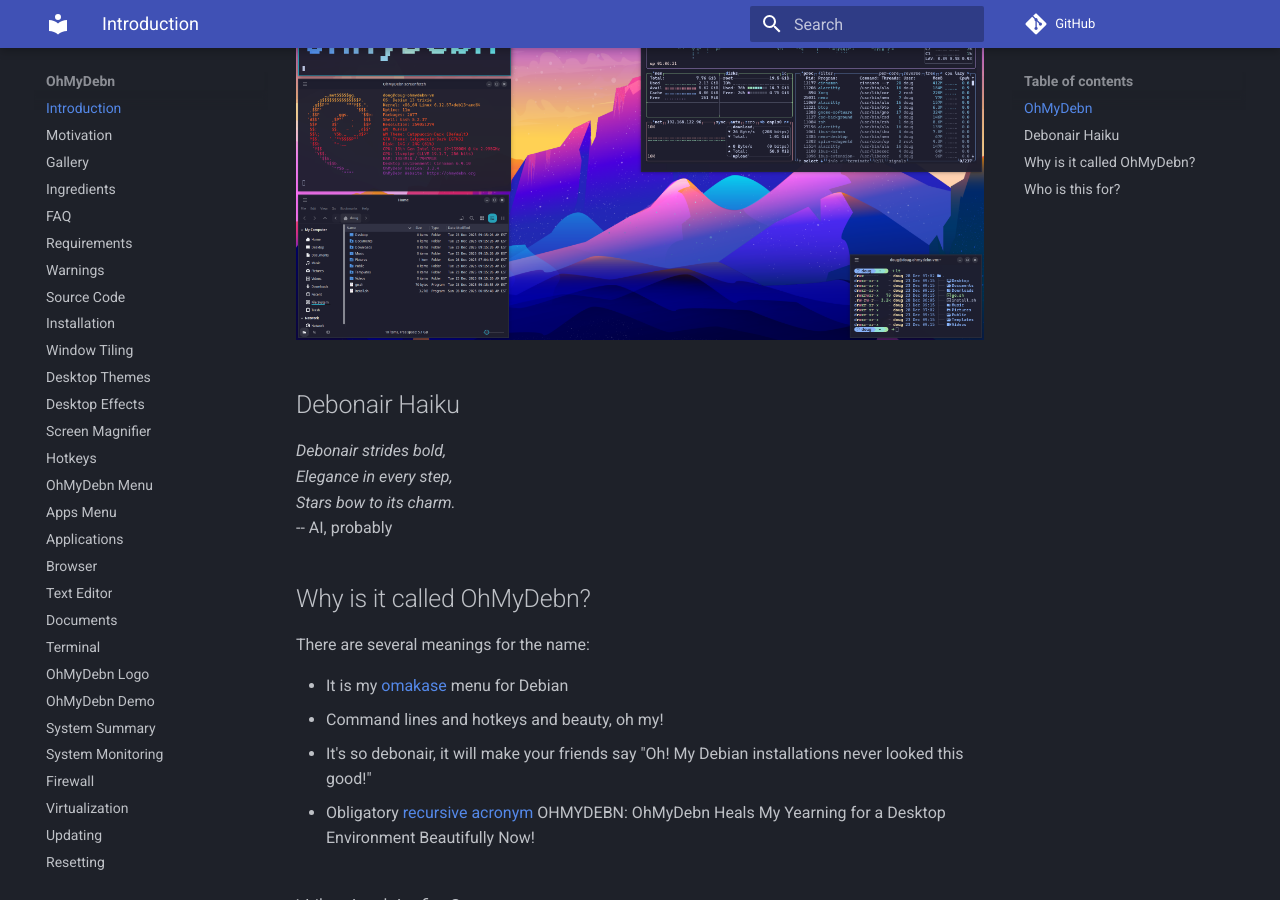
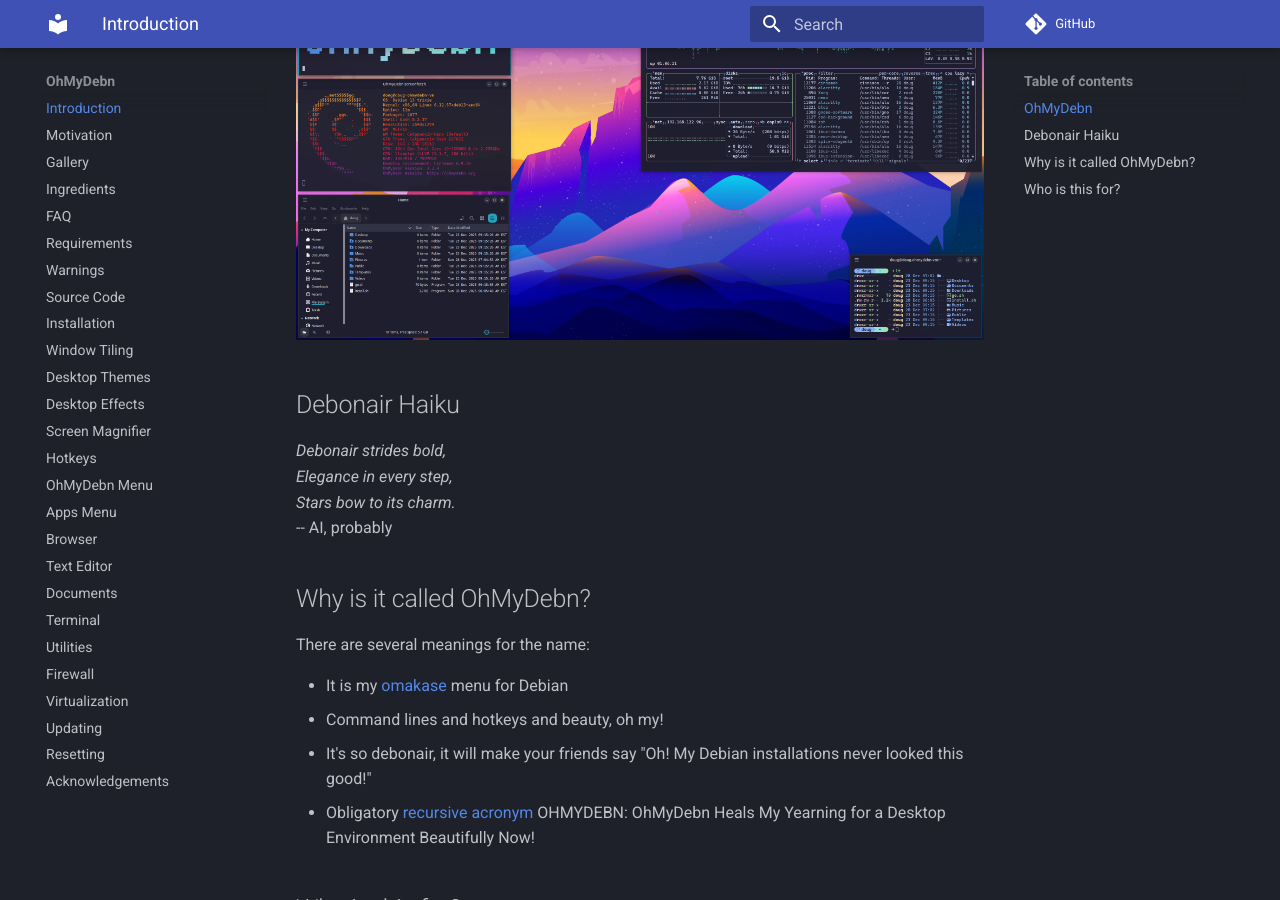
Before and after one commit to dougburks/ohmydebn-docs, an MkDocs documentation site: the page built from docs/index.md, in a window 1280 px wide and 900 px high, scrolled down 303 px. Built offline with MkDocs 1.6.1 and Material for MkDocs 9.7.7, drawn with Linux system fonts in a browser that asks for light colours; comment, search, counter and statistics services are not loaded.

Commit message:
merge separate pages back together as utilities

```diff
--- a/mkdocs.yml
+++ b/mkdocs.yml
@@ -37,15 +37,11 @@
   - Hotkeys: hotkeys.md
   - OhMyDebn Menu: ohmydebn-menu.md
   - Apps Menu: apps-menu.md
-  - Applications: applications.md
   - Browser: browser.md
   - Text Editor: text-editor.md
   - Documents: documents.md
   - Terminal: terminal.md
-  - OhMyDebn Logo: ohmydebn-logo.md
-  - OhMyDebn Demo: ohmydebn-demo.md
-  - System Summary: system-summary.md
-  - System Monitoring: system-monitoring.md
+  - Utilities: utilities.md
   - Firewall: firewall.md
   - Virtualization: virtualization.md
   - Updating: updating.md
```
Also changed, not shown: docs/applications.md (deleted, +0 -5 lines), docs/ohmydebn-demo.md (deleted, +0 -3 lines), docs/ohmydebn-logo.md (deleted, +0 -3 lines), docs/system-monitoring.md (deleted, +0 -3 lines), docs/system-summary.md (deleted, +0 -3 lines), docs/utilities.md (added, +29 -0 lines).
